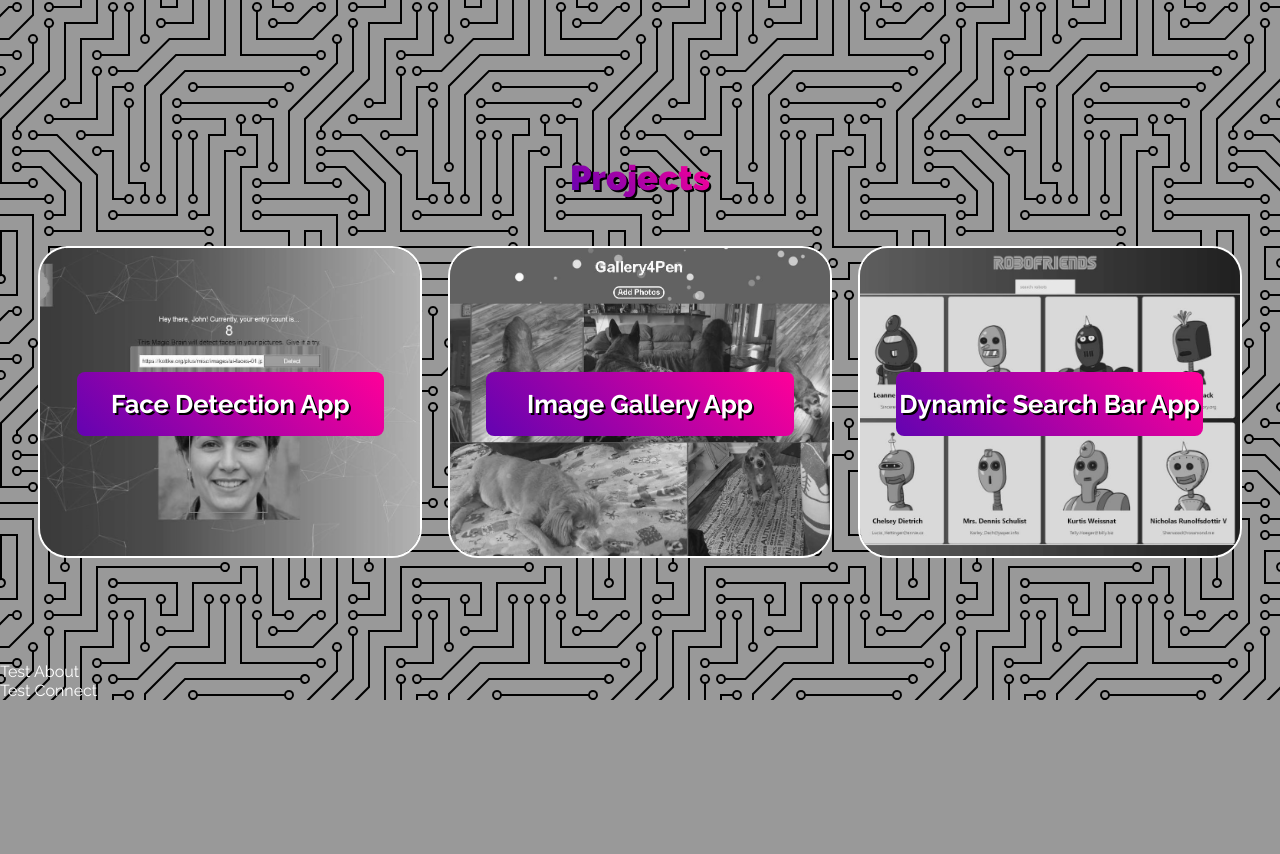
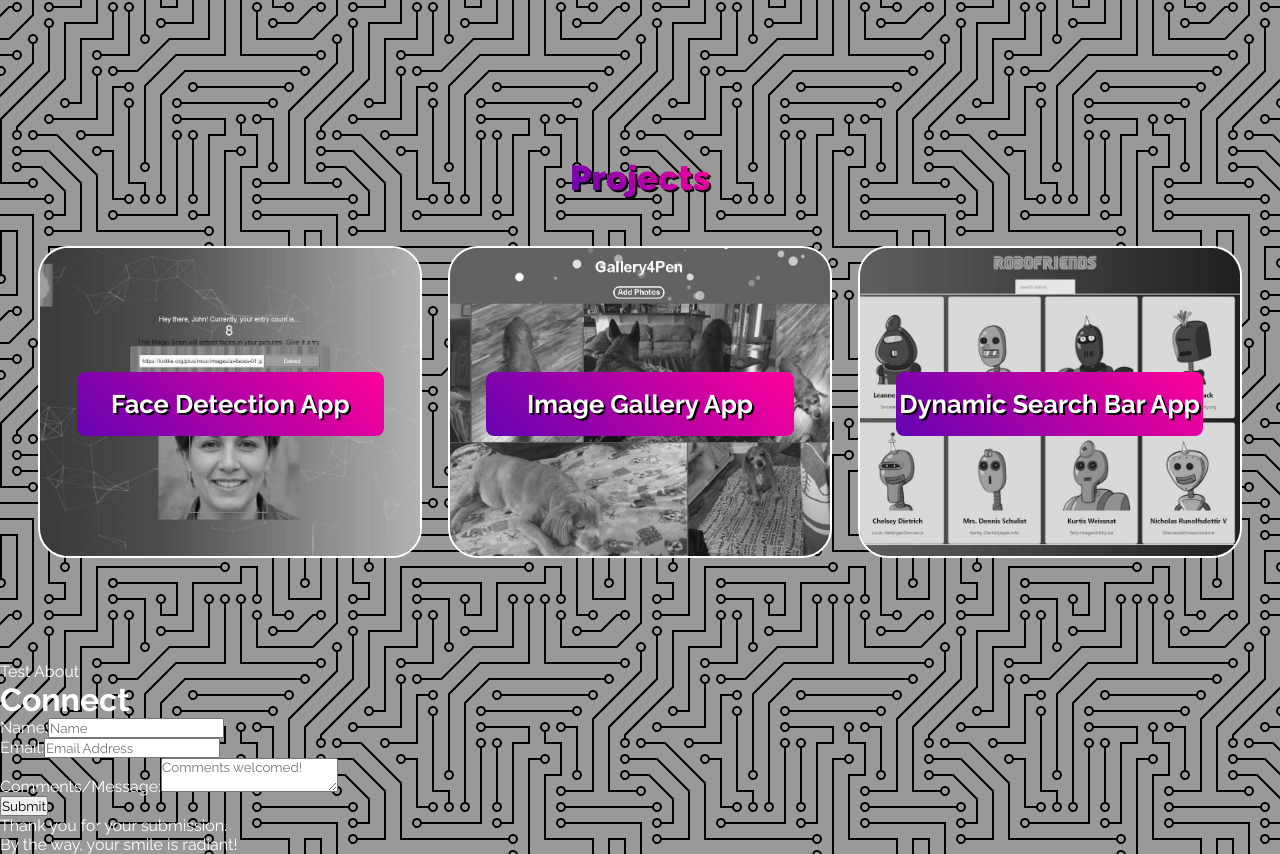
Before and after one commit to justigo86/iamotto-refactor, a React (Create React App) app: page / in a window 1280 px wide. Shown: the part 938-1792 px from the top of the page. Before the commit the page ends 1638 px from the top, so only its background shows below. Built offline with nearby package versions, Linux system fonts and the light colour scheme.

Commit message:
updated connect.tsx using the code from the original app - added @emailjs package - have not yet completed scss for connect

```diff
--- a/package.json
+++ b/package.json
@@ -3,6 +3,7 @@
   "version": "0.1.0",
   "private": true,
   "dependencies": {
+    "@emailjs/browser": "^3.11.0",
     "@testing-library/jest-dom": "^5.16.5",
     "@testing-library/react": "^13.4.0",
     "@testing-library/user-event": "^13.5.0",
--- a/src/components/connect/connect.tsx
+++ b/src/components/connect/connect.tsx
@@ -1,7 +1,121 @@
-import React, { ReactElement } from "react";
+import React, { useState, ReactElement } from "react";
+import AOS from "aos";
+import "aos/dist/aos.css";
+import emailjs from "@emailjs/browser";
 
 const Connect = (): ReactElement => {
-  return <div id="connect">Test Connect</div>;
+  const [response, setResponse] = useState(false);
+  AOS.init();
+
+  // const uploadFileFunc = () => {
+  //     const uploadButton = document.getElementById('uploadButton');
+  // }
+
+  const sendEmail = (e: React.FormEvent<HTMLFormElement>) => {
+    e.preventDefault();
+
+    emailjs
+      .sendForm(
+        "service_px31op9",
+        "template_x7wp35u",
+        e.currentTarget,
+        "user_fM4K2MOoQW2OhoHAdkNAO",
+      )
+      .then(
+        result => {
+          console.log(result.text);
+          setResponse(true);
+        },
+        error => {
+          console.log(error.text);
+        },
+      );
+    e.currentTarget.reset();
+  };
+
+  const clearResponse = () => {
+    if (response === true) {
+      setResponse(false);
+    }
+  };
+
+  return (
+    <div className="connect-container" id="connect">
+      <h1 className="connect-title" data-aos="fade-right">
+        Connect
+      </h1>
+      <div className="connect-form-container" data-aos="fade-left">
+        <form
+          className="connect-form"
+          action=""
+          method="POST"
+          encType="multipare/form-data"
+          onSubmit={sendEmail}
+          onClick={clearResponse}
+        >
+          <div className="connect-form section">
+            <label className="connect-form-label" htmlFor="name">
+              Name:
+            </label>
+            <input
+              className="connect-form-input"
+              name="name"
+              type="text"
+              id="name"
+              placeholder="Name"
+              required
+            />
+          </div>
+          <div className="connect-form section">
+            <label className="connect-form-label" htmlFor="email">
+              Email:
+            </label>
+            <input
+              className="connect-form-input"
+              name="email"
+              type="email"
+              id="email"
+              placeholder="Email Address"
+              required
+            />
+          </div>
+          <div className="connect-form section">
+            <label className="connect-form-label" htmlFor="comments">
+              Comments/Message:
+            </label>
+            <textarea
+              className="connect-comments"
+              name="comments"
+              id="comments"
+              placeholder="Comments welcomed!"
+            ></textarea>
+          </div>
+          <button
+            className="connect-submit-button"
+            type="submit"
+            id="submit"
+            value="Send"
+          >
+            Submit
+          </button>
+          <p
+            className="submit-response"
+            // opacity={response}
+            // transform={response}
+          >
+            Thank you for your submission.
+          </p>
+          <p
+            className="submit-response"
+            // opacity={response}
+            // transform={response}
+          >
+            By the way, your smile is radiant!
+          </p>
+        </form>
+      </div>
+    </div>
+  );
 };
 
 export default Connect;
--- a/src/index.tsx
+++ b/src/index.tsx
@@ -1,3 +1,4 @@
+/* eslint-disable linebreak-style */
 import React from "react";
 import { createRoot } from "react-dom/client";
 import "./index.scss";
```
Also changed, not shown: src/components/connect/connect.scss (+125 -0 lines), 1 other file (tests, documents, lock files or other folders).
